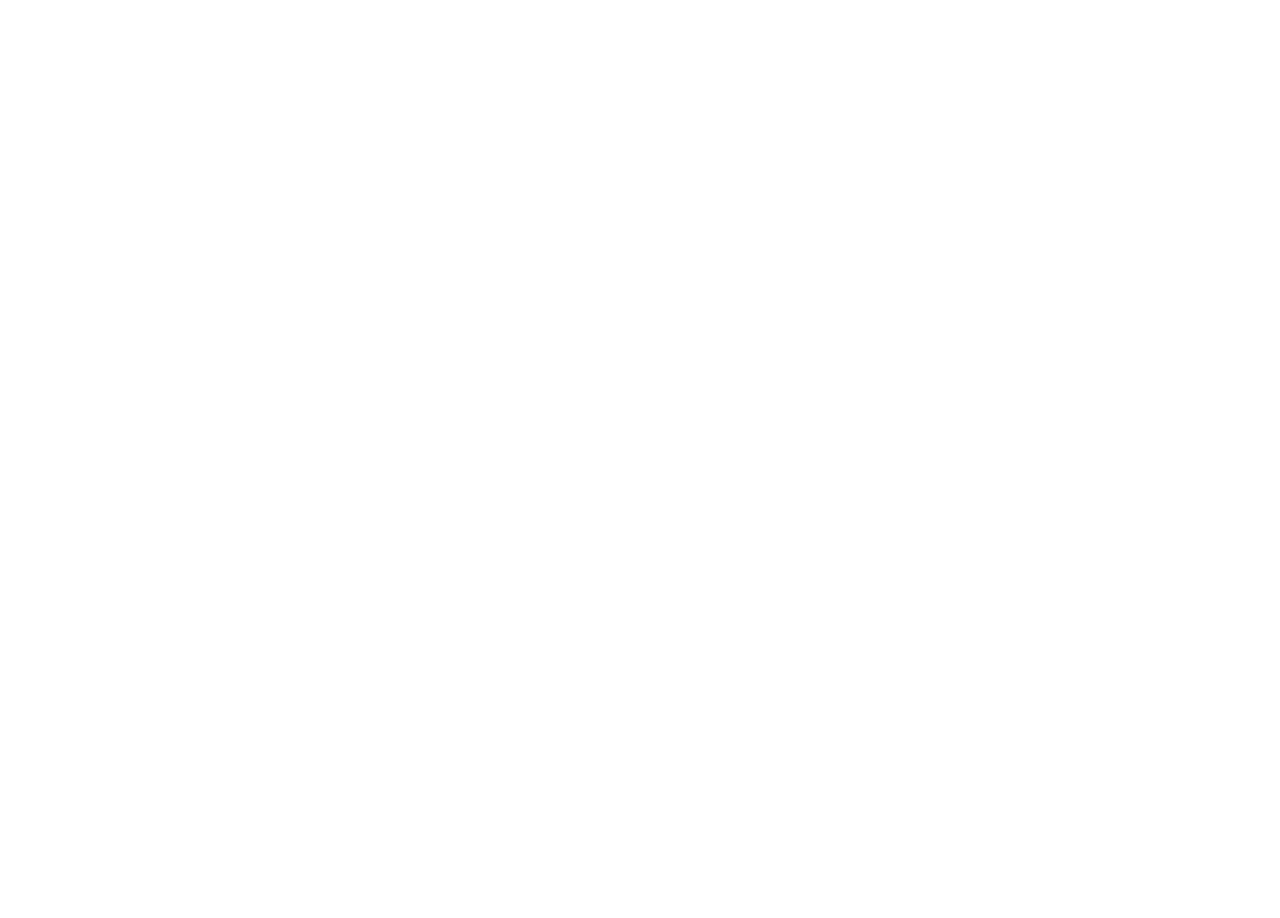
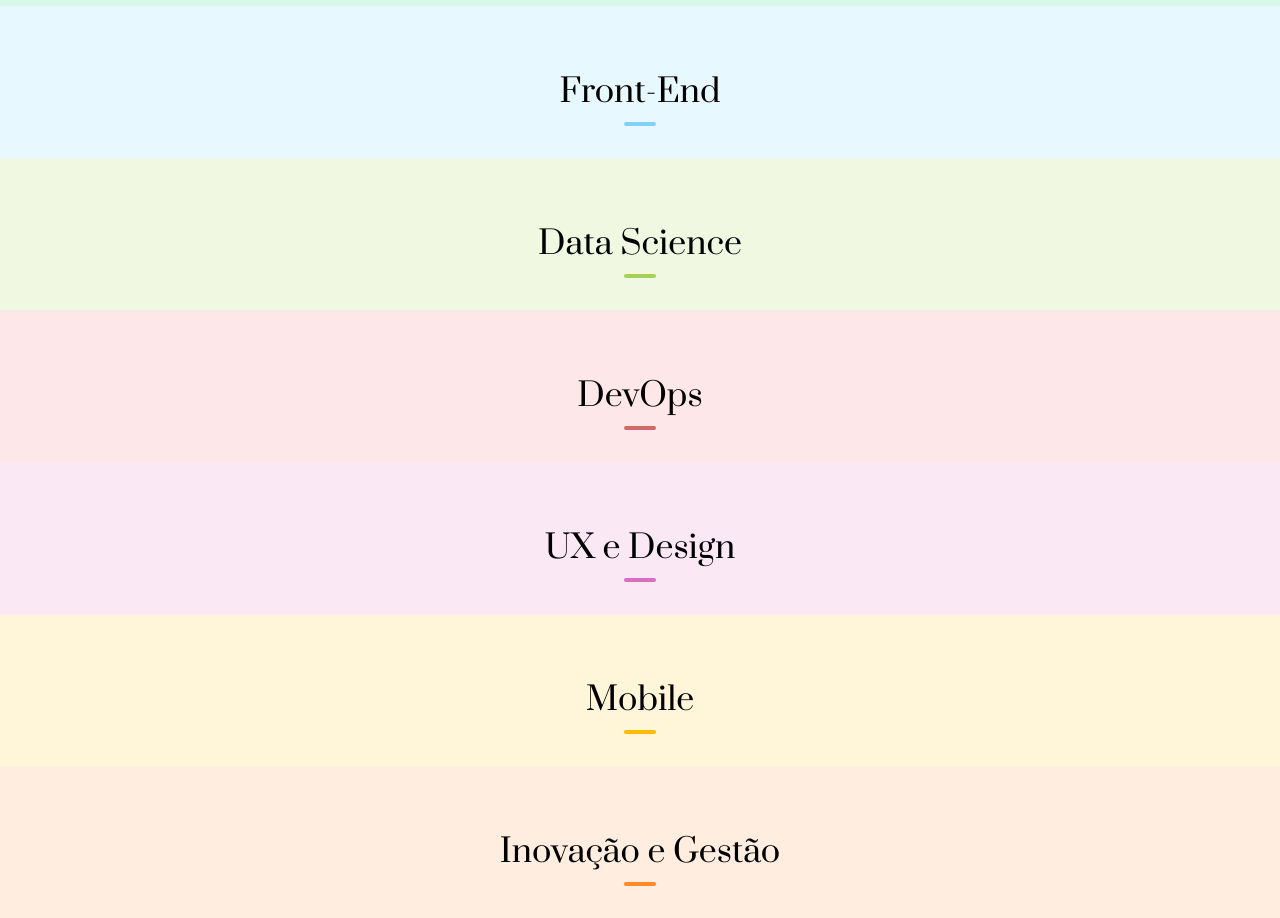
Before and after one commit to RenanSantos7/react-organo-app, a React (Create React App) app: page / in a window 1280 px wide. Shown: the part 1240-2158 px from the top of the page. Before the commit the page ends 1256 px from the top, so only its background shows below. Built offline with nearby package versions, Linux system fonts and the light colour scheme.

Commit message:
Aula 04.3

```diff
--- a/src/App.js
+++ b/src/App.js
@@ -1,9 +1,18 @@
 import { useState } from 'react';
 import Banner from './components/Banner';
 import Formulario from './components/Formulario';
+import Time from './components/Time';
 
 function App() {
-
+  const times = [
+    {nome:'Programação', corDestaque: '#57c278', corFundo: '#d9f7e9'},
+    {nome:'Front-End', corDestaque:'#82cffa', corFundo:'#e8f8ff'},
+    {nome:'Data Science', corDestaque:'#a6d157', corFundo:'#F0F8E2'},
+    {nome:'DevOps', corDestaque:'#d06b69', corFundo:'#fde7e8'},
+    {nome:'UX e Design', corDestaque:'#db6ebf', corFundo:'#fae9f5'},
+    {nome:'Mobile', corDestaque:'#ffba05', corFundo:'#fff5d9'},
+    {nome:'Inovação e Gestão', corDestaque:'#ff8a29', corFundo:'#ffeedf'}
+  ]
   const [colaboradores, setColaboradores] = useState([])
 
   function aoAddNvColaborador(colaborador) {
@@ -14,6 +23,7 @@
     <div className="App">
       <Banner />
       <Formulario aoCadastrarColab={colaborador => aoAddNvColaborador(colaborador)} />
+      {times.map(time => <Time key={time.nome} nome={time.nome} corDestaque={time.corDestaque} corFundo={time.corFundo} />)}
     </div>
   );
 }
--- a/src/components/CampoTexto/index.js
+++ b/src/components/CampoTexto/index.js
@@ -11,7 +11,6 @@
         <div className="campo-texto">
             <label>{props.label}</label>
             <input value={props.valor} onChange={aoDigitar} type='text' placeholder={placeholderMod} required={props.obrigatorio} />
-            <input value={props.valor} onChange={aoDigitar} type='text' placeholder={placeholderMod} required={props.obrigatorio} />
         </div>
     )
 }
--- a/src/components/Formulario/index.js
+++ b/src/components/Formulario/index.js
@@ -14,6 +14,8 @@
         'UX e Design',
         'Inovação e Gestão'
     ]
+    // let timesNomes = times.map(item => item.nome)
+    // timesNomes= ['', ...times]
 
     // 'useState' gera um array com dois valores
     // [valor, setValor] separa esse array e atribui cada
--- /dev/null
+++ b/src/components/Time/Time.css
@@ -0,0 +1,19 @@
+.time {
+    padding: 32px;
+    text-align: center;
+    width: 100%;
+}
+
+.time h3 {
+    font-family: var(--fonte-titulo);
+    font-weight: 400;
+    font-size: 2rem;
+    margin-bottom: 8px;
+}
+
+.time .linha-horizontal {
+    width: 32px;
+    height: 4px;
+    margin: 0 auto;
+    border-radius: 2px;
+}
--- /dev/null
+++ b/src/components/Time/index.js
@@ -0,0 +1,14 @@
+import './Time.css'
+
+export default function Time(props) {
+
+    return (
+        <section className='time' style={{ backgroundColor:props.corFundo }}>
+            <h3>{props.nome}</h3>
+            <div className='linha-horizontal' style={{ backgroundColor:props.corDestaque }}></div>
+            <div className='cards'>
+
+            </div>
+        </section>
+    )
+}
--- a/src/index.css
+++ b/src/index.css
@@ -1,5 +1,5 @@
 @import url('https://fonts.googleapis.com/css2?family=Prata&display=swap');
-@import url('https://fonts.googleapis.com/css2?family=Montserrat:wght@400;500;600&display=swap');
+@import url('https://fonts.googleapis.com/css2?family=Montserrat:wght@400;600&display=swap');
 
 :root {
     /* % CORES */
@@ -7,22 +7,6 @@
     --cor1: #6278f7;
     --cor2: #95ffd4;
     --cor3: #f2f2f2;
-
-    /* Cores times */
-    --cor-programacao-destaque: #57c278;
-    --cor-programacao-fundo: #d9f7e9;
-    --cor-front-destaque: #82cffa;
-    --cor-front-fundo: #e8f8ff;
-    --cor-data-destaque: #a6d157;
-    --cor-data-fundo: #f0f8e2;
-    --cor-devops-destaque: #d06b69;
-    --cor-devops-fundo: #fde7e8;
-    --cor-ux-destaque: #db6ebf;
-    --cor-ux-fundo: #fae9f5;
-    --cor-mobile-destaque: #ffba05;
-    --cor-mobile-fundo: #fff5d9;
-    --cor-inovacao-destaque: #ff8a29;
-    --cor-inovacao-fundo: #ffeedf;
 
     /* % FONTES */
     --fonte-titulo: 'Prata', serif;
--- a/src/variables.css
+++ /dev/null
@@ -1,5 +0,0 @@
-@import url('https://fonts.googleapis.com/css2?family=Montserrat:wght@400;600&family=Prata&display=swap');
-
-:root {
-
-}
```
Also changed, not shown: src/components/Card/Card.css (added, +38 -0 lines), src/components/Card/index.js (added, +13 -0 lines).
